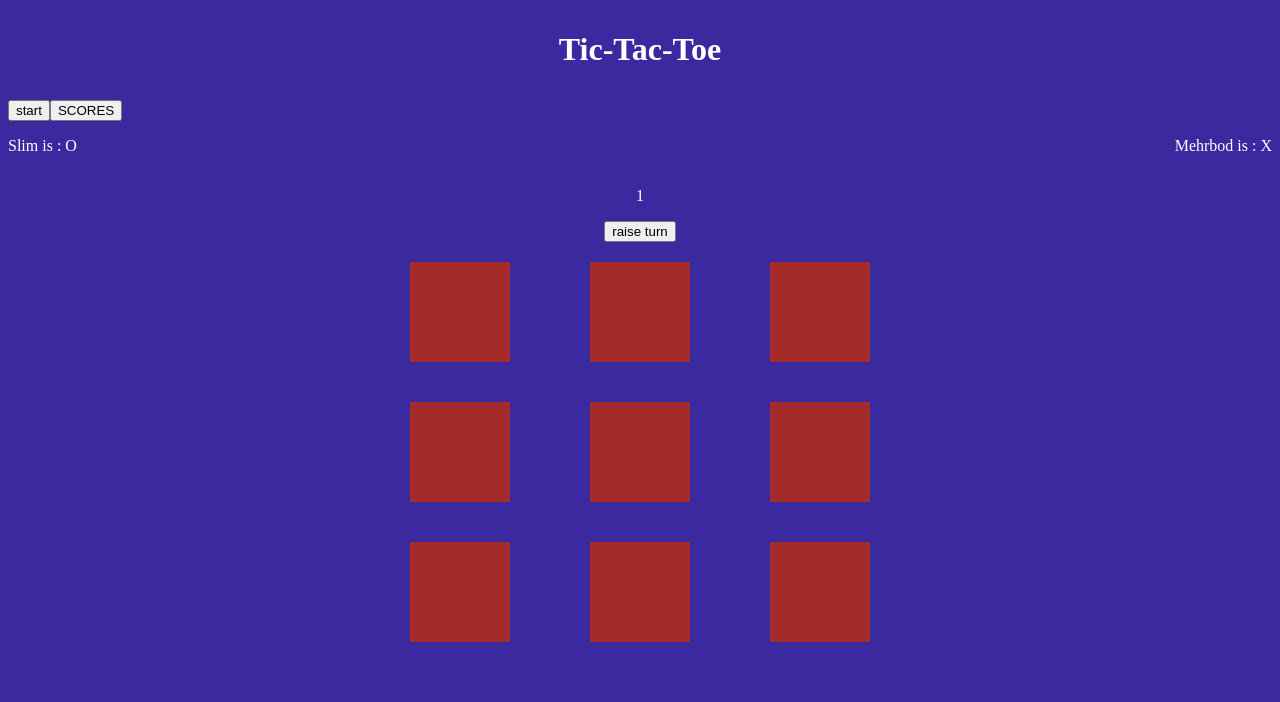
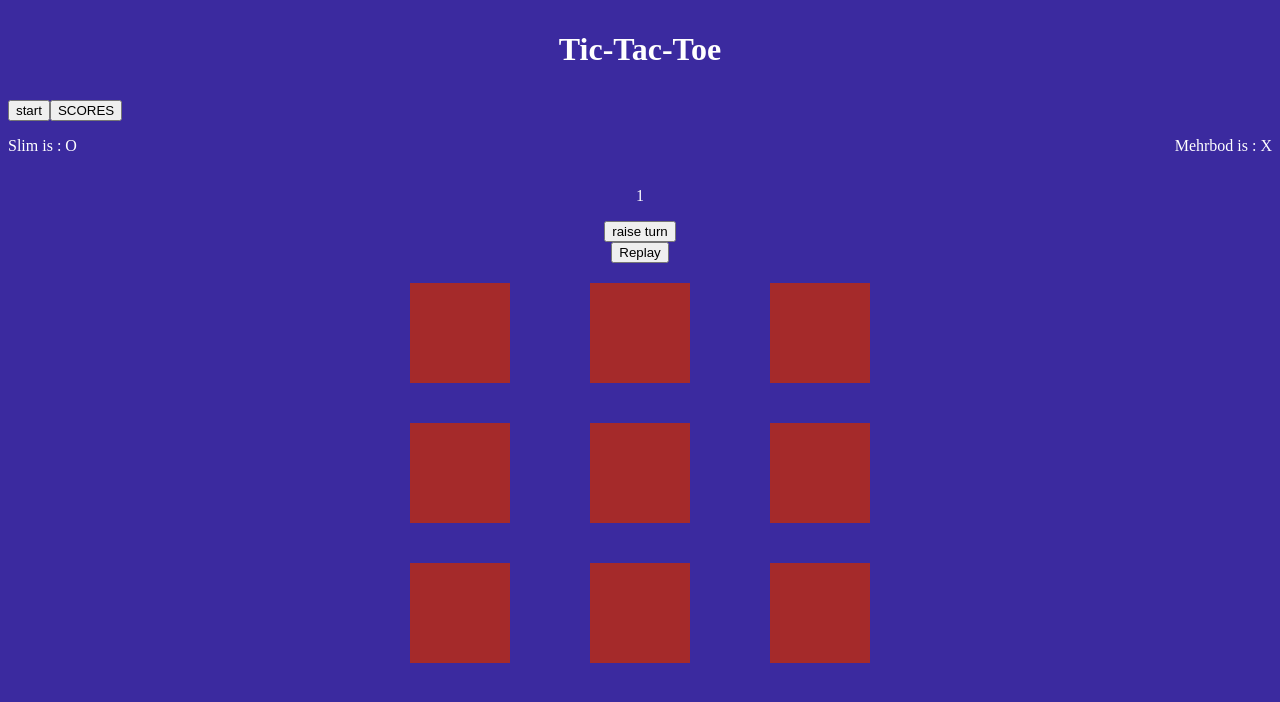
Before and after one commit to Uranus313/tic-tac-toe-web-app, a React (Vite) app in the folder XOXO site/: page / in a window 1280 px wide. Shown: the top 702 px of the page. Built offline with nearby package versions, Linux system fonts and the light colour scheme.

Commit message:
adding the replay function

```diff
--- a/XOXO site/src/components/PlayButton.jsx
+++ b/XOXO site/src/components/PlayButton.jsx
@@ -1,11 +1,11 @@
 import { useEffect, useState } from "react";
 
-function PlayButton ({turn,setSelecter,setTurn,isdone}){
+function PlayButton ({turn,setSelecter,setTurn,isdone,replay}){
     let [clicked,setClicked] = useState(false);
     let[bcolor,setBcolor] = useState ('');
     useEffect( (event) => {setClicked(isdone)},
     [isdone]);
-
+    useEffect(() => {setClicked(false)},[replay]);
     return (
         <div style={{width : '100px' , height : '100px' , backgroundColor : "brown" , display : "flex", alignItems : "center", justifyContent : 'center', margin: '20px'}} onClick={clicked? null : () => { setBcolor( (turn % 2 == 1)? 'blue': 'red');setSelecter( (turn % 2 == 1)? 1 : 2);setClicked(true); setTurn();  }}>
             <div style={{width : '70px' , height : '70px', display : clicked? 'block' : 'none' , backgroundColor : bcolor}}></div>
--- a/XOXO site/src/components/PlayGround.jsx
+++ b/XOXO site/src/components/PlayGround.jsx
@@ -6,6 +6,7 @@ function PlayGround({player1name , player2name}){
     let [selected,setSelected] = useState([0,0,0,0,0,0,0,0,0]);
     let [winner,setWinner] = useState(null);
     let [isdone,setIsdone] = useState(false);
+    let [replay,setReplay] = useState(0);
     useEffect(() =>{console.log(selected);
         for(let i= 0;i<9;i+=3){
             if(selected[i] == selected[i+1] && selected[i+1] == selected[i+2] && selected[i] != 0){
@@ -44,8 +45,9 @@ function PlayGround({player1name , player2name}){
             </div>
             <p style={{color : "white"}}>{turn}</p>
             <button onClick={ () => {setTurn(turn+1); setIsdone(false)}}>raise turn</button>
+            <button onClick={() => {setIsdone(false);setReplay(replay+1);setSelected([0,0,0,0,0,0,0,0,0]);setWinner(null);setTurn(1);}}>Replay</button>
             <div style={{display: "flex",flexWrap: 'wrap',width : '500px', justifyContent: 'space-between' }}>
-            {selected.map((item,i) => <PlayButton turn={turn} isdone={isdone} setTurn = {() => setTurn(turn +1 )} setSelecter={(selector) => setSelected(selected.map((item2, j) => (j === i ? selector : item2)))}/>)}
+            {selected.map((item,i) => <PlayButton turn={turn} isdone={isdone} replay={replay} setTurn = {() => setTurn(turn +1 )} setSelecter={(selector) => setSelected(selected.map((item2, j) => (j === i ? selector : item2)))}/>)}
 
             </div>
         </div>
```
